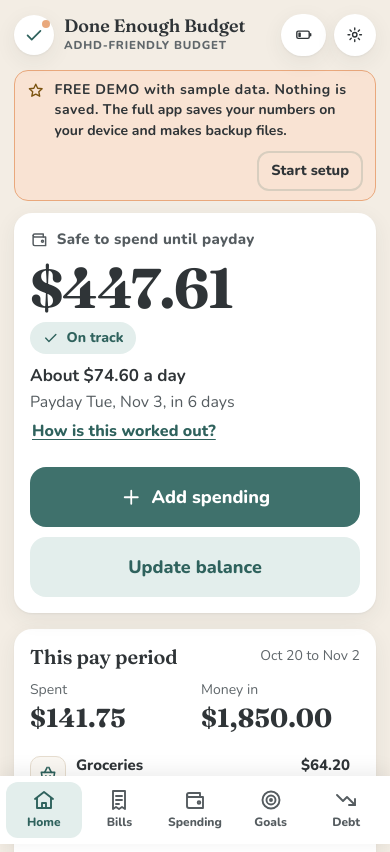
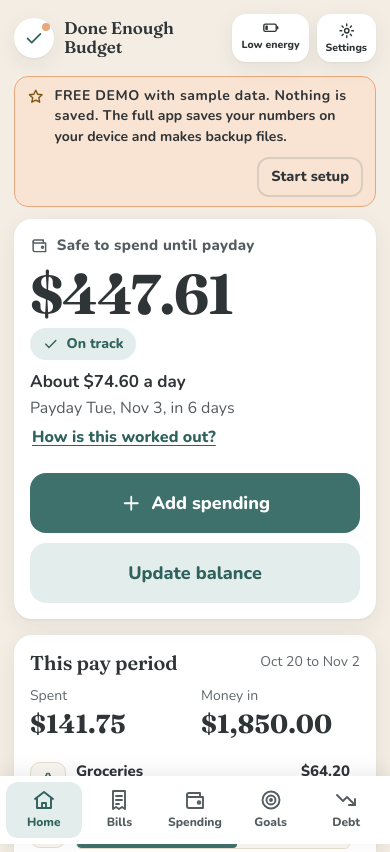
Before and after one commit to doneenoughco/doneenoughco.github.io, a plain HTML site: page budget-demo/index.html in a window 390 px wide. Shown: the top 852 px of the page. Drawn offline with Linux system fonts and the light colour scheme.

Commit message:
Budget App: phone header labels, iOS date fields, shorter phone title

```diff
--- a/budget-app-r7k2/sw.js
+++ b/budget-app-r7k2/sw.js
@@ -1,6 +1,6 @@
 // Done Enough Budget: offline cache for the home-screen copy. Your numbers never pass through here: they live
 // in this browser's storage on this device.
-const CACHE = "deb-web-99186152f3";
+const CACHE = "deb-web-753a362a4e";
 const FILES = ["./", "manifest.webmanifest", "icon-192.png", "icon-512.png", "apple-touch-icon.png"];
 self.addEventListener("install", e => {
   e.waitUntil(caches.open(CACHE).then(c => c.addAll(FILES)).then(() => self.skipWaiting()));
--- a/budget-demo/index.html
+++ b/budget-demo/index.html
@@ -72,6 +72,12 @@ button { cursor: pointer; }
 .chip-btn[aria-pressed="true"] { background: var(--butter); color: #2F3437; }
 .icon-btn { width: 42px; height: 42px; padding: 0; justify-content: center; }
 .show-phone { display: none; }
+.lbl-short { display: none; }
+@supports (-webkit-touch-callout: none) {
+  /* iOS Safari draws date inputs with its own minimum width and centred text, so they spill out of the card */
+  input[type="date"].input { -webkit-appearance: none; appearance: none; display: block; min-width: 0; max-width: 100%; text-align: left; }
+  input[type="date"].input::-webkit-date-and-time-value { text-align: left; margin: 0; }
+}
 .saved-state { font-size: 12.5px; color: var(--ink-3); font-weight: 700; display: inline-flex; align-items: center; gap: 5px; }
 
 .banner { display: flex; gap: 10px; align-items: flex-start; flex-wrap: wrap; border-radius: 14px; padding: 11px 14px; margin: 4px 0 12px;
@@ -302,8 +308,12 @@ footer.foot { text-align: center; color: var(--ink-3); font-size: 13px; font-wei
   .hero-amount { font-size: 56px; } .hero-amount.l1 { font-size: 44px; } .hero-amount.l2 { font-size: 34px; } .hero-amount.l3 { font-size: 26px; }
   .low-wrap .hero-amount { font-size: 64px; }
   .panel { padding: 16px; }
-  .logo h1 { font-size: 18px; }
+  .logo, .logo > div { min-width: 0; }
+  .logo h1 { font-size: 17px; white-space: normal; line-height: 1.1; }
+  .logo small { display: none; }
   .chip-btn .lbl-long { display: none; }
+  .top-actions .chip-btn { flex-direction: column; gap: 2px; width: auto; height: auto; min-height: 48px; padding: 5px 9px; border-radius: 14px; }
+  .top-actions .chip-btn .lbl-short { display: block; font-size: 10.5px; line-height: 1.1; white-space: nowrap; }
   .show-phone { display: inline-flex; }
   .saved-state { display: none; }
   .hero-actions { grid-template-columns: 1fr; }
@@ -356,7 +366,7 @@ window.DEB_STR = {
   // navigation
   tabHome: "Home", tabBills: "Bills", tabSpending: "Spending", tabGoals: "Goals", tabDebt: "Debt", tabSettings: "Settings",
   navLabel: "Main", settingsBtn: "Settings",
-  lowOn: "Low-energy mode", lowOff: "Show everything", lowHint: "Only the essentials: safe to spend and your next bills.",
+  lowOn: "Low-energy mode", lowOff: "Show everything", lowShort: "Low energy", lowShortOff: "Show all", lowHint: "Only the essentials: safe to spend and your next bills.",
 
   // home
   safeLabel: "Safe to spend until payday",
@@ -1127,10 +1137,10 @@ window.DEB_STR = {
 
   function topBar() {
     const low = S.settings.low;
-    const lowBtn = S.setupDone ? `<button class="chip-btn" data-act="low" aria-pressed="${low ? "true" : "false"}">${icon(low ? "batFull" : "batLow")}<span class="lbl-long">${te(low ? "lowOff" : "lowOn")}</span><span class="sr">${low ? "" : te("lowHint")}</span></button>` : "";
+    const lowBtn = S.setupDone ? `<button class="chip-btn" data-act="low" aria-pressed="${low ? "true" : "false"}">${icon(low ? "batFull" : "batLow")}<span class="lbl-long">${te(low ? "lowOff" : "lowOn")}</span><span class="lbl-short" aria-hidden="true">${te(low ? "lowShortOff" : "lowShort")}</span><span class="sr">${low ? "" : te("lowHint")}</span></button>` : "";
     const saved = DEMO ? te("notSaved") : STORAGE_OK ? te("savedHere") : "";
     return `<header class="top"><div class="logo"><span class="mark">${icon("check")}<i></i></span><div><h1>${te("appName")}</h1><small>${te("tagline")}</small></div></div>
-      <div class="top-actions"><span class="saved-state hide-low" aria-live="polite">${saved ? icon(DEMO ? "alert" : "lock") + saved : ""}</span>${lowBtn}${S.setupDone ? `<button class="chip-btn icon-btn show-phone hide-low" data-act="tab" data-tab="settings" aria-label="${te("settingsBtn")}">${icon("gear")}</button>` : ""}</div></header>`;
+      <div class="top-actions"><span class="saved-state hide-low" aria-live="polite">${saved ? icon(DEMO ? "alert" : "lock") + saved : ""}</span>${lowBtn}${S.setupDone ? `<button class="chip-btn icon-btn show-phone hide-low" data-act="tab" data-tab="settings" aria-label="${te("settingsBtn")}">${icon("gear")}<span class="lbl-short" aria-hidden="true">${te("settingsBtn")}</span></button>` : ""}</div></header>`;
   }
 
   function banners() {
```
Also changed, not shown: budget-app-r7k2/index.html (+14 -4 lines).
